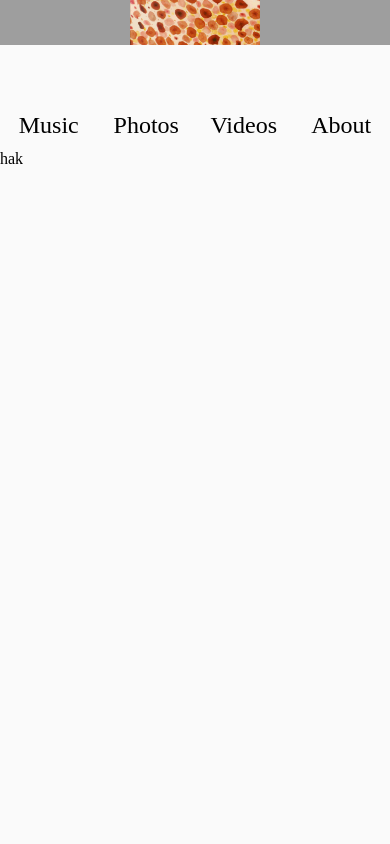
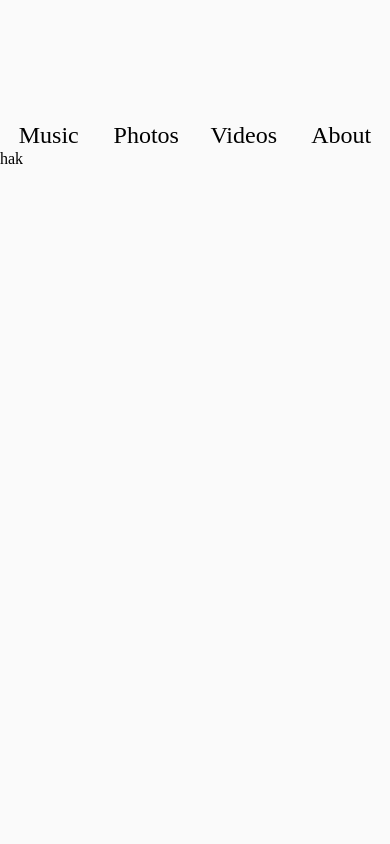
Before and after one commit to iraritchiemeek/hak, a PHP site: page /pages/index.html in a window 390 px wide. Run offline with PHP 8.4, Linux system fonts and the light colour scheme; some libraries are stand-ins or nearby versions; grey boxes are pictures that could not be loaded.

Commit message:
more mobile styling

```diff
--- a/stylesheets/style.css
+++ b/stylesheets/style.css
@@ -92,28 +92,28 @@ main {
   background-repeat: no-repeat;
   background-size: cover; }
 
-.color-strip {
+.strips {
   top: 0;
   width: 100%;
   height: 5px;
   position: absolute; }
-  .color-strip__strip {
+  .strips__strip {
     float: left;
     height: 100%;
     width: 33.3333%;
     background-size: cover;
     background-position: center;
     background-repeat: no-repeat;
-    height: 45px; }
+    height: 25px; }
     @media only screen and (max-width: 64em) {
-      .color-strip__strip {
+      .strips__strip {
         height: 45px; } }
-    .color-strip__strip--pink1 {
+    .strips__strip--strip1 {
       background-color: transparent;
+      background-image: url("../imgs//squid2.gif"); }
+    .strips__strip--strip2 {
       background-image: url("../imgs//squid.gif"); }
-    .color-strip__strip--pink2 {
-      background-image: url("../imgs//squid2.gif"); }
-    .color-strip__strip--pink3 {
+    .strips__strip--strip3 {
       background-image: url("../imgs//squid3.gif");
       background-color: transparent; }
 
@@ -123,7 +123,7 @@ main {
   margin: 0 0 0 50px; }
   @media only screen and (max-width: 64em) {
     .nav-bar {
-      margin: 25px 0 0 0;
+      margin: 35px 0 0 0;
       height: 50px; } }
   .nav-bar__item {
     cursor: pointer;
--- a/stylesheets/style.scss
+++ b/stylesheets/style.scss
@@ -70,7 +70,7 @@ $home-bg: 'iStock-503303582.jpg';
 	transform: translateX(-50%);
 }
 
-@mixin pink-border {
+@mixin pink-border($left, $right) {
 	@include respond-to(handhelds) {
 		border-top: 0;
 		border-left: 0;
@@ -79,10 +79,10 @@ $home-bg: 'iStock-503303582.jpg';
 	}
 
 	border-top: 30px solid rgba(0,0,0,0);
-	border-left: 105px solid black;
-	border-right: 45px solid black;
+	border-left: $left solid $pink1;
+	border-right: $right solid $pink1;
 	border-bottom: 30px solid rgba(0,0,0,0);
-	border-style: double;
+	border-style: inset;
 }
 
 //Copy / Paste for responsive styles
@@ -172,7 +172,7 @@ main {
 	}
 }
 
-.color-strip {
+.strips {
 	top: 0;
 	width: 100%;
 	height: 5px;
@@ -187,15 +187,15 @@ main {
 		background-size: cover;
 		background-position: center;
 		background-repeat: no-repeat;
-		height: 45px;
-		&--pink1 {
+		height: 25px;
+		&--strip1 {
 			background-color: rgba(0,0,0,0);
+			background-image: url($img-path + '/squid2.gif');
+		}
+		&--strip2 {
 			background-image: url($img-path + '/squid.gif');
 		}
-		&--pink2 {
-			background-image: url($img-path + '/squid2.gif');
-		}
-		&--pink3 {
+		&--strip3 {
 			background-image: url($img-path + '/squid3.gif');
 			background-color: rgba(0,0,0,0);
 		}
@@ -207,7 +207,7 @@ main {
 	width: 100%;
 	margin: 0 0 0 50px;
 	@include respond-to(handhelds) {
-		margin: 25px 0 0 0;
+		margin: 35px 0 0 0;
 		height: 50px;
 	}
 	&__item {
@@ -237,6 +237,9 @@ main {
 
 .title {
 	&--center {
+		@include respond-to(handhelds) {
+			display: none;
+		}
 		@include center;
 		height: 300px;
 		width: 400px;
@@ -273,6 +276,9 @@ main {
 	width: 100%;
 	height: 100%;
 	&__img {
+		-webkit-box-shadow: inset 0px 0px 20px 0px rgba(0,0,0,0.5);
+		-moz-box-shadow: inset 0px 0px 20px 0px rgba(0,0,0,0.5);
+		box-shadow: inset 0px 0px 20px 0px rgba(0,0,0,0.5);
 		// box-sizing: border-box;
 		@include respond-to(handhelds) {
 			min-height: 100px;
@@ -282,37 +288,35 @@ main {
 		}
 		@include respond-to(medium-screens) {
 			padding-bottom: 0%;
-			min-height: 300px;
-			min-width: 300px;
+			min-height: 200px;
+			min-width: 200px;
 			max-height: 500px;
 			max-width: 500px;
 		}
 		@include respond-to(wide-screens) {
-			min-height: 600px;
-			min-width: 600px;
-			max-height: 700px;
-			max-width: 700px;
+			min-height: 400px;
+			min-width: 400px;
+			max-height: 750px;
+			max-width: 750px;
 		}
-		@include pink-border;
+		@include pink-border(105px, 45px);
 		@include center;
 	}
 }
 
 .nav {
 		position: absolute;
-		margin: 0 20px 0 0;
-		height: 100%;
-		width: 10%;
+		top: 200px;
+		left: 20px;
+		height: 200px;
+		width: 200px;
 		float: left;
 		white-space: nowrap;
 		display: inline-block;
 	&__arrow-wrapper {
-		position: absolute;
-		bottom: 0;
-		height: 10%;
 	}
 	&__arrow {
-		position: absolute;
+		position: relative;
 		// top: 100%;
 		font-family: 'Futura Light';
 		cursor: pointer;
@@ -324,7 +328,7 @@ main {
 		}
 	}
 	&__img-count {
-		height: 10%;
+		display: inline-block;
 		position: relative;
 		width: 100%;
 		span {
@@ -352,16 +356,16 @@ main {
 		margin: 0;
 	}
 	@include respond-to(medium-screens) {
-		width: 960px;
-		height: 470px;
+		width: 320px;
+		height: 430px;
 	}
 	@include respond-to(wide-screens) {
-		width: 1440px;
+		width: 500px;
 		height: 720px;
 	}
 	@include center;
 	border: 1px solid rgba(86%, 75%, 81%, 0.6%);
-	@include pink-border;
+	@include pink-border(45px, 105px);
 	height: 100%;
 	width: 35%;
 	font-family: 'Helvetica Neue';
@@ -473,12 +477,23 @@ main {
 }
 
 .about {
-	@include center-horizontal;
-	width: 55%;
 	height: 100%;
+	width: 100%;
 	&__copy {
-		@include center-vertical;
-		@include pink-border;
+		@include center-horizontal;
+		@include respond-to(handhelds) {
+			margin: 20px 0 0 0;
+			width: 90%;
+		}
+		@include respond-to(medium-screens) {
+			height: 420px;
+			width: 600px;
+		}
+		@include respond-to(wide-screens) {
+			height: 520px;
+			width: 730px;
+		}
+		@include pink-border(50px, 85px);
 		padding: 0 0 0 5px;
 		font-size: 1.2em;
 		display: inline-block;
@@ -494,18 +509,34 @@ main {
 }
 
 .videos {
-	@include pink-border;
-	@include center;
-	position: relative;
-	background-color: black;
+	// position: relative;
 	height: 100%;
-	width: 85%;
+	width: 100%;
 	&__video {
-		height: 100%;
-		width: 100%;
+		@include center;
+		background-color: black;
+		@include respond-to(handhelds) {
+		}
+		@include respond-to(medium-screens) {
+			width: 720px;
+			height: 430px;
+		}
+		@include respond-to(wide-screens) {
+			width: 1080px;
+			height: 600px;
+		}
 		iframe {
 			height: 100%;
 			width: 100%;
 		}
+		// height: 100%;
+		// width: 100%;
+	}
+	&__nav {
+		margin: 0 0 0 20px;
+		font-size: 2em;
+		text-align: left;
+		width: 150px;
+		height: 150px;
 	}
 }
```
Also changed, not shown: other parts of stylesheets/style.css (+66 -54 lines), index.html (+4 -4 lines), 1 other file.
